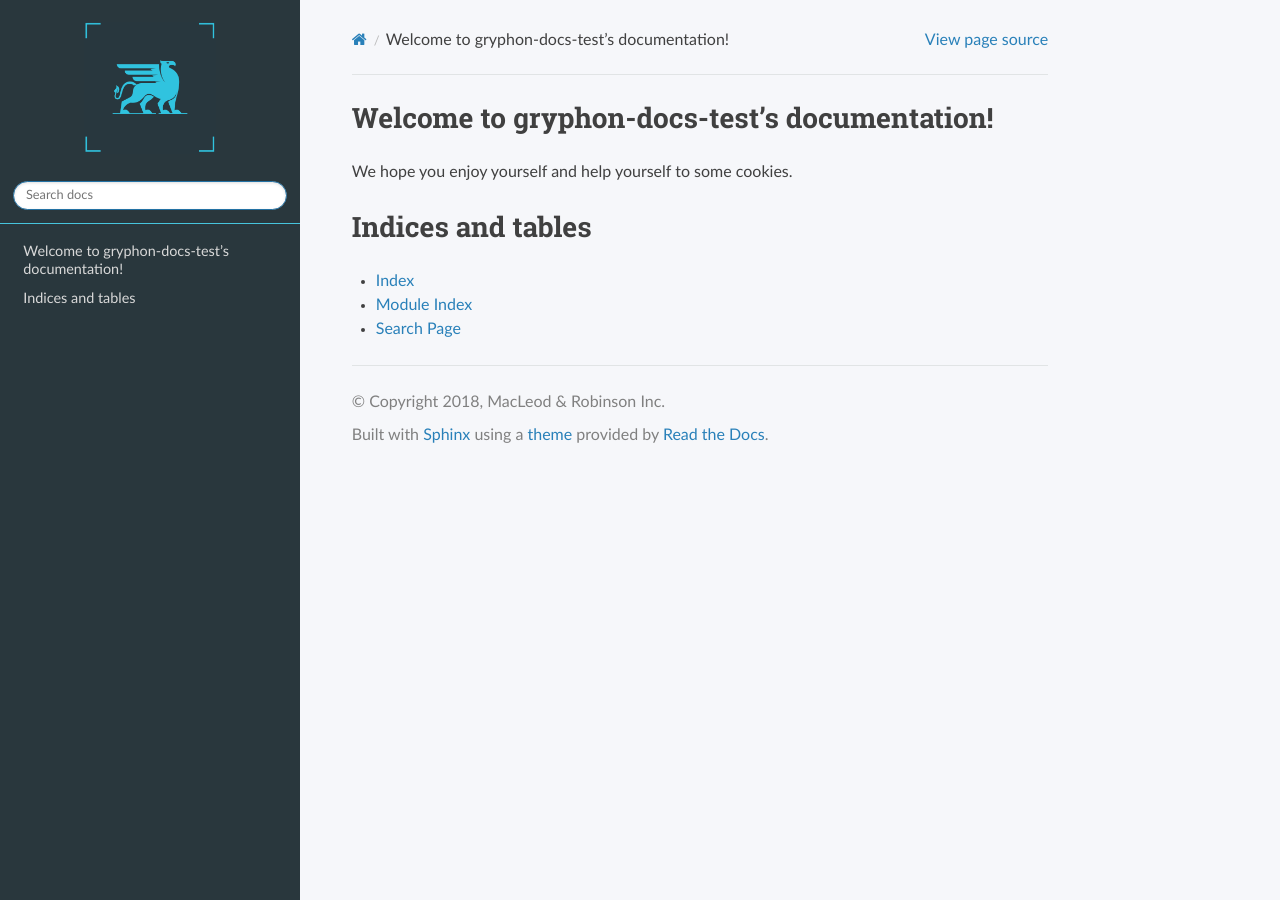
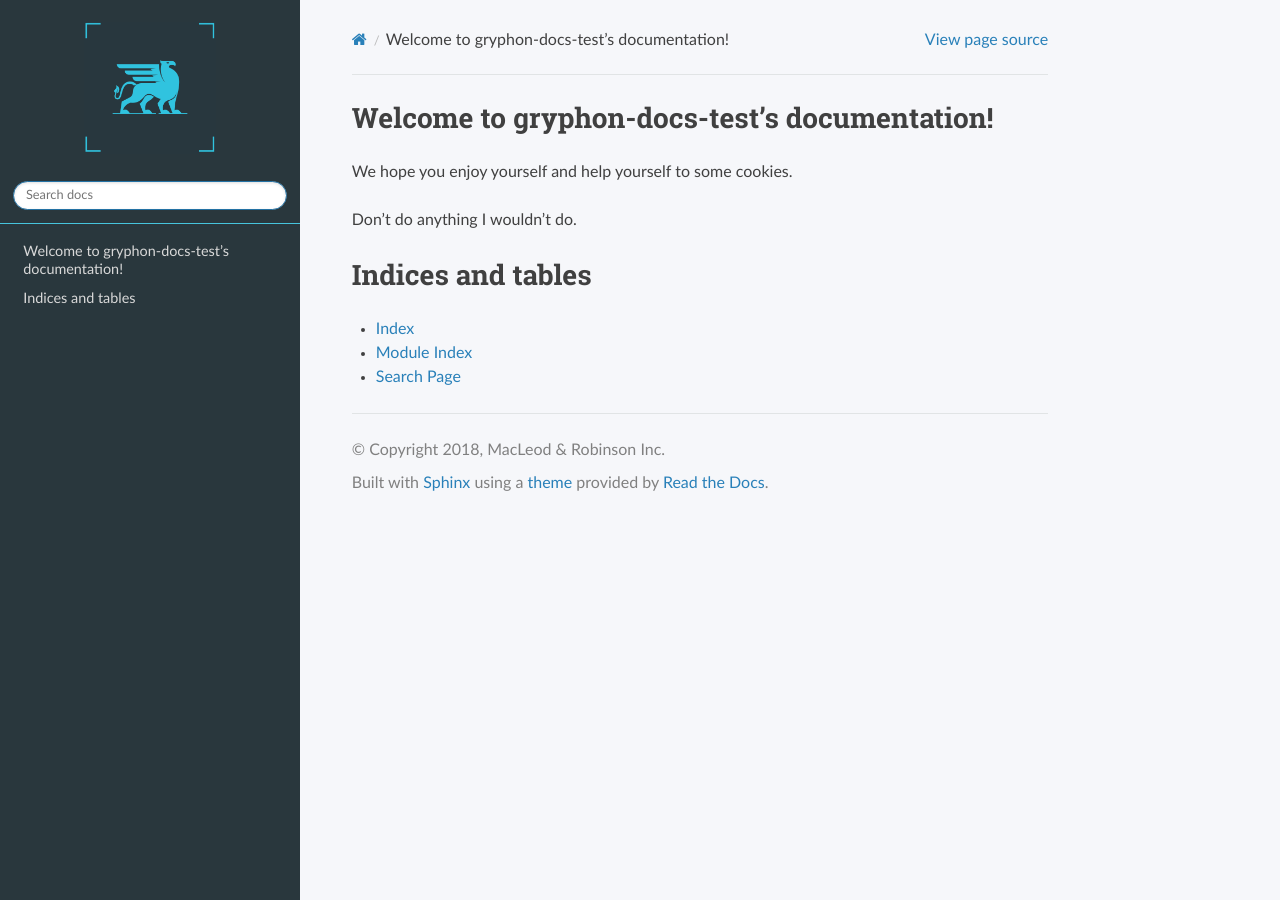
Before and after one commit to garethdeltamu/gryphon-docs-test, a Sphinx documentation site: the page built from docs/source/index.rst, in a window 1280 px wide. Built offline with Sphinx 7.4.7 and the Read the Docs theme 2.0.0, drawn with Linux system fonts in a browser that asks for light colours; formulas are drawn with MathJax 3.

Commit message:
Added a sarcastic comment.

```diff
--- a/docs/source/index.rst
+++ b/docs/source/index.rst
@@ -8,6 +8,7 @@ Welcome to gryphon-docs-test's documentation!
 
 We hope you enjoy yourself and help yourself to some cookies.
 
+Don't do anything I wouldn't do.
 
 .. toctree::
    :maxdepth: 2
```
